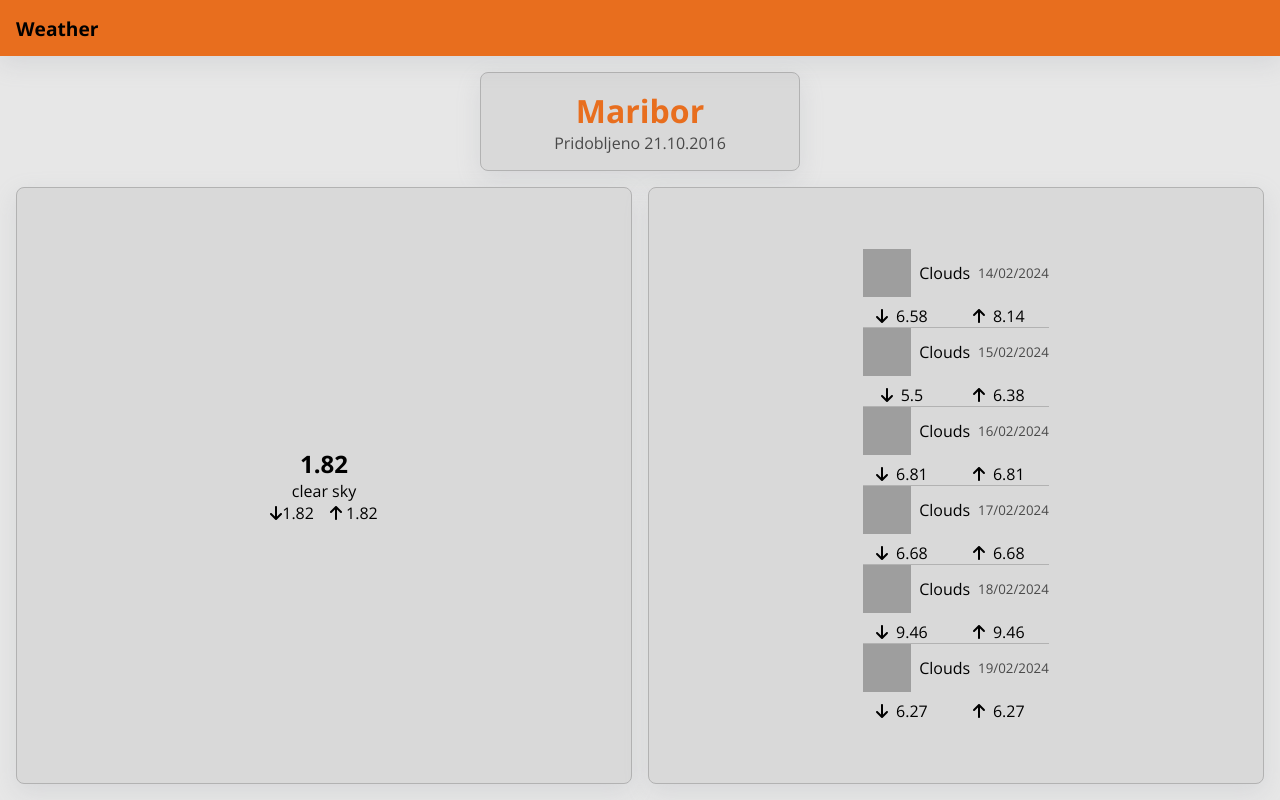
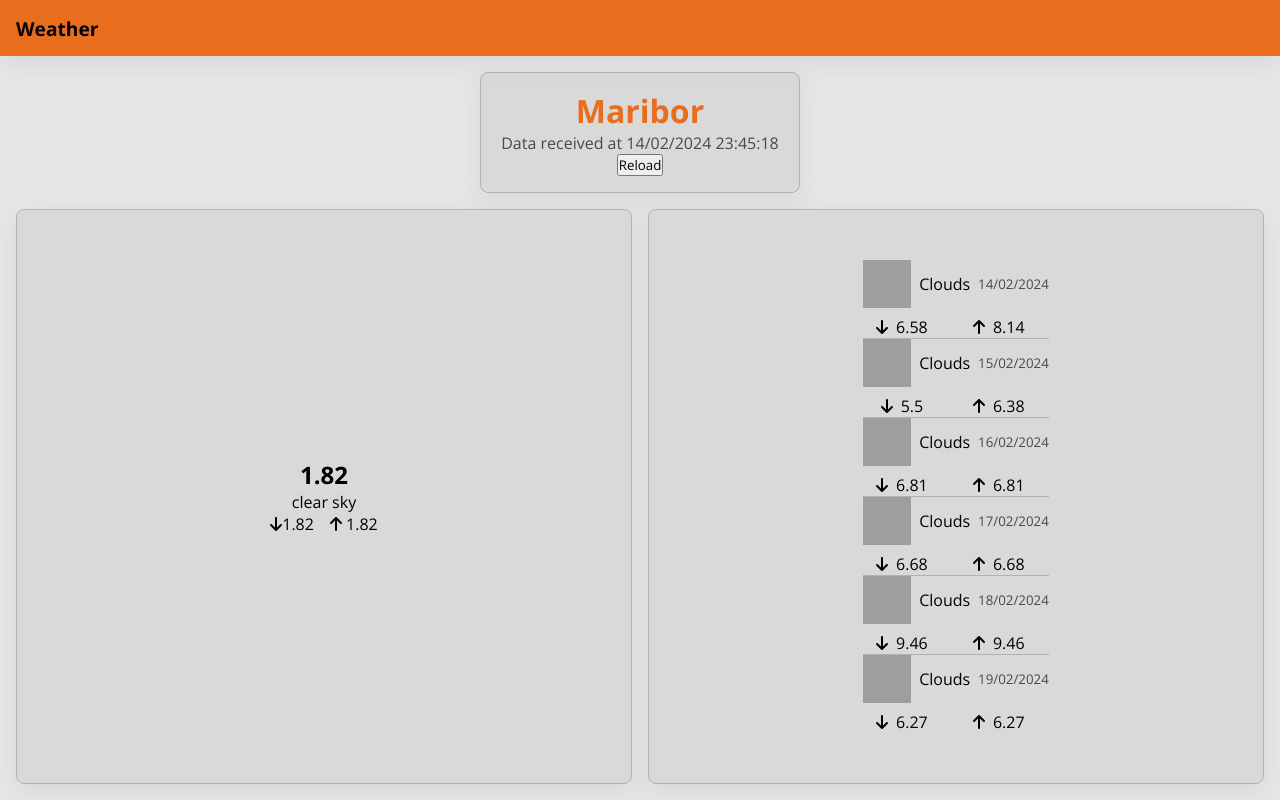
Before and after one commit to filipjoksovic/weather, an Angular app: page / in a window 1280 px wide. Built offline with nearby package versions, Linux system fonts and the light colour scheme; grey boxes are pictures that could not be loaded.

Commit message:
feat: Display time when a last fetch occured in location-data component

```diff
--- a/src/app/components/location-data/location-data.component.html
+++ b/src/app/components/location-data/location-data.component.html
@@ -1,2 +1,11 @@
 <h1 class="location-name">Maribor</h1>
-<p class="location-fetch-date">Pridobljeno 21.10.2016</p>
+<ng-container *ngIf="dataLoaded$ | async as dataLoaded; else noDataReceived">
+  <p class="location-fetch-date">
+    Data received at {{ dataLoaded | dateFormat: 'DD/MM/YYYY HH:mm:ss' }}
+  </p>
+  <button (click)="reloadData()">Reload</button>
+</ng-container>
+
+<ng-template #noDataReceived>
+  <p>No data has been received yet</p>
+</ng-template>
--- a/src/app/components/location-data/location-data.component.ts
+++ b/src/app/components/location-data/location-data.component.ts
@@ -1,10 +1,33 @@
-import { Component } from '@angular/core';
+import { Component, inject } from '@angular/core';
+import { combineLatestWith, filter, map, tap } from 'rxjs';
+import { LoadingState, WeatherService } from '../../services/weather.service';
+import { AsyncPipe, NgIf } from '@angular/common';
+import { DateFormatPipe } from '../../pipes/date-format.pipe';
 
 @Component({
   selector: 'app-location-data',
   standalone: true,
-  imports: [],
+  imports: [NgIf, AsyncPipe, DateFormatPipe],
   templateUrl: './location-data.component.html',
   styleUrl: './location-data.component.scss',
 })
-export class LocationDataComponent {}
+export class LocationDataComponent {
+  private readonly weatherService: WeatherService = inject(WeatherService);
+
+  private readonly currentWeatherLoaded$ =
+    this.weatherService.currentWeather$.pipe(
+      filter(state => state.state === LoadingState.LOADED)
+    );
+
+  private readonly forecastLoaded$ = this.weatherService.forecast$.pipe(
+    filter(state => state.state === LoadingState.LOADED)
+  );
+
+  dataLoaded$ = this.currentWeatherLoaded$.pipe(
+    combineLatestWith(this.forecastLoaded$),
+    tap(console.log),
+    map(() => new Date())
+  );
+
+  reloadData() {}
+}
```
